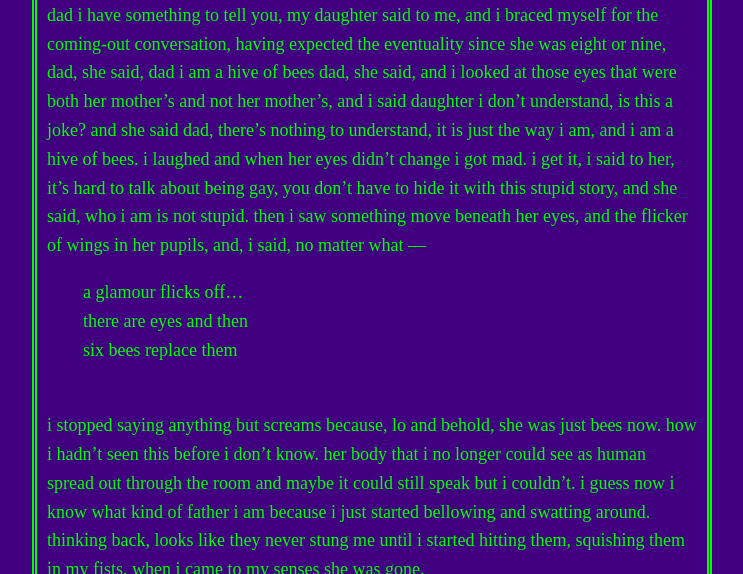
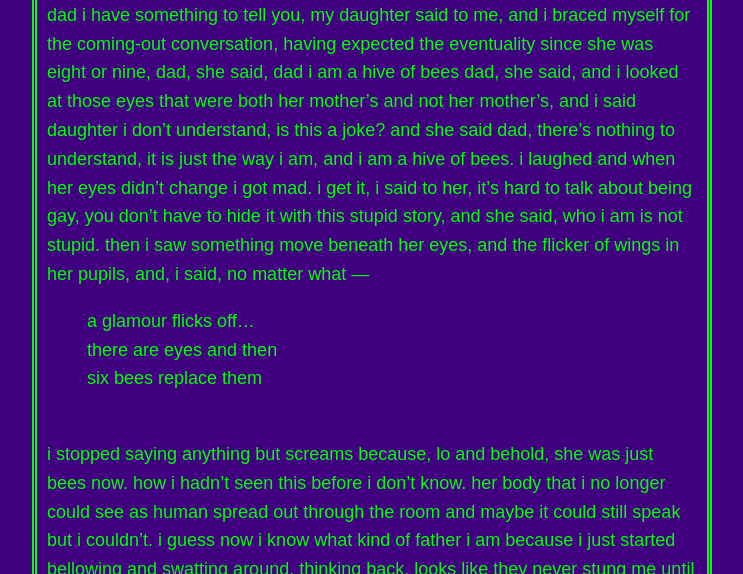
Before and after one commit to orchidpatch/orchid, a plain HTML site: page poem/2015/bee.html in a window 1280 px wide. Shown: the part 226-800 px from the top of the page, without its empty margins (268-1011 px from the left). Drawn offline with Linux system fonts and the light colour scheme.

Commit message:
reverse font change

```diff
--- a/style.css
+++ b/style.css
@@ -4,7 +4,7 @@ body {
   max-width:650px;
   line-height:1.6;
   font-size:18px;
-  font-family:serif;
+  font-family:fantasy;
   background: #400080;
   color:#00FF00;
   padding:0 10px;
@@ -13,7 +13,7 @@ a {
   color:#00FF00;
 }
 pre {
-  font-family:serif;
+  font-family:fantasy;
 }
 h1,h2,h3 {
   line-height:1.2;
```
